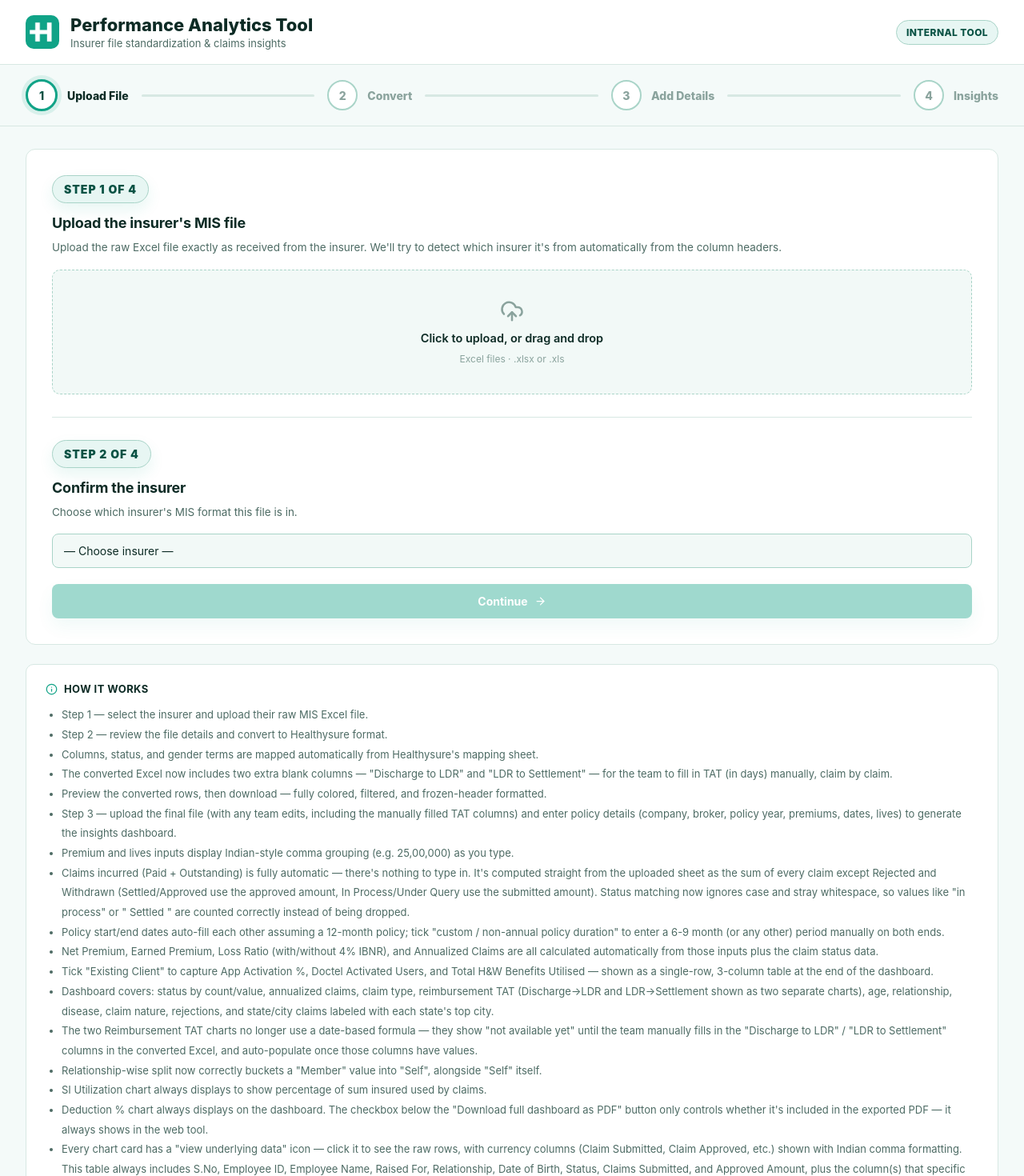
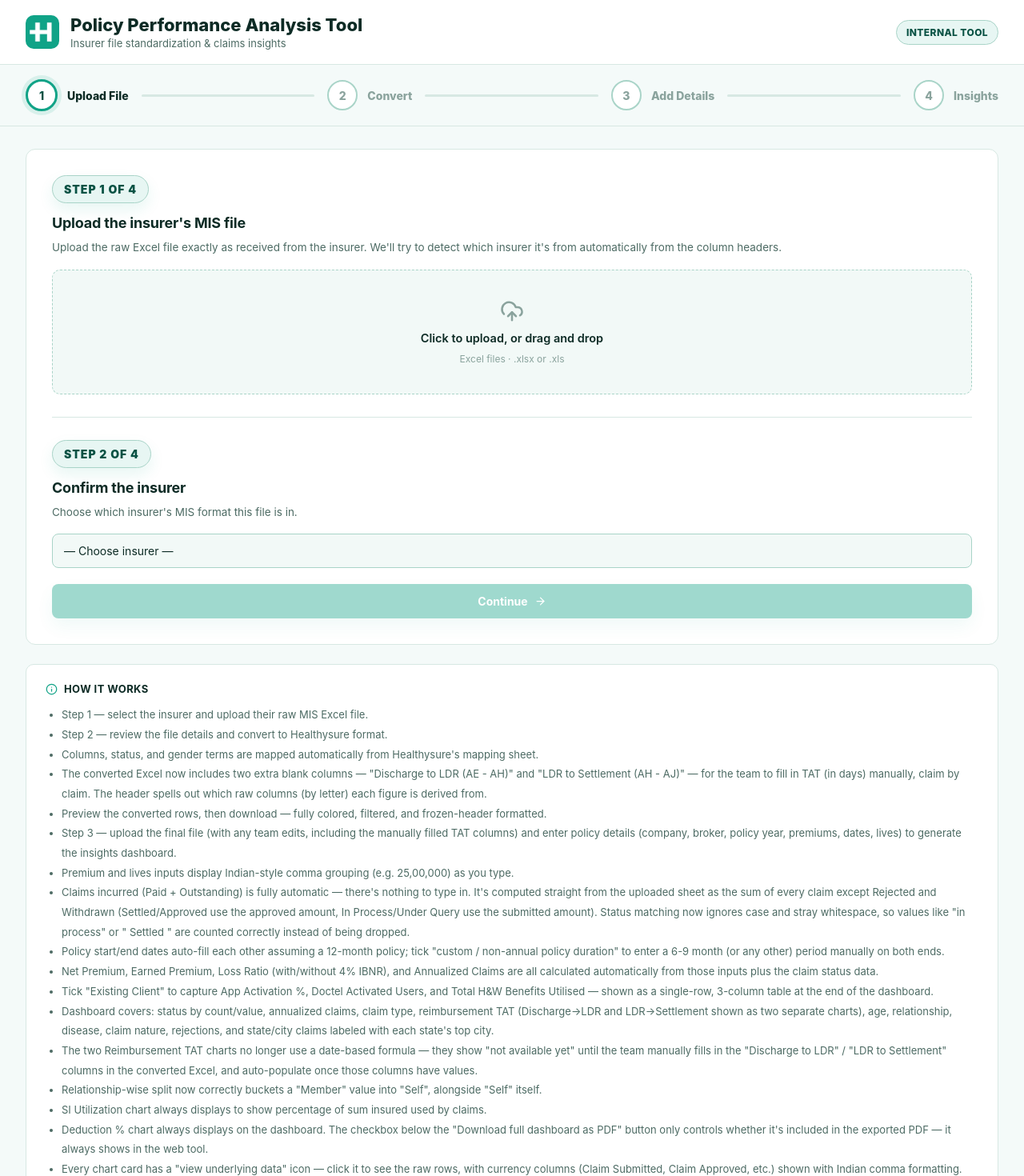
Before and after one commit to mahajan022/Policy-Performace-react-tool, a React (Create React App) app: page / in a window 1280 px wide. Shown: the top 1470 px of the page at 80% size. Built offline with nearby package versions, Linux system fonts and the light colour scheme; what @svg-maps/india would draw is missing.

Commit message:
Ai seo add and changes

```diff
--- a/public/index.html
+++ b/public/index.html
@@ -24,7 +24,7 @@
       work correctly both with client-side routing and a non-root public URL.
       Learn how to configure a non-root public URL by running `npm run build`.
     -->
-    <title>Performance Analtics tool</title>
+    <title>Policy Performance Analysis Tool</title>
   </head>
   <body>
     <noscript>You need to enable JavaScript to run this app.</noscript>
--- a/src/MIS_Converter_Advanced.jsx
+++ b/src/MIS_Converter_Advanced.jsx
@@ -889,7 +889,7 @@
 
 // ============================================================================
 // COMMON UNDERLYING-DATA COLUMNS
-// These 9 columns must ALWAYS appear (in this fixed order, first) in the
+// These columns must ALWAYS appear (in this fixed order, first) in the
 // "view underlying data" table for every chart, in addition to whatever
 // columns that specific chart depends on.
 // ============================================================================
@@ -900,10 +900,24 @@
   'Insured Person',
   'benef_relation',
   'dob / age',
+  'Date of Discharge',
   'Status',
   'Claim Submitted',
   'Claim Approved'
 ];
+
+// ============================================================================
+// COLUMN HEADER LABEL OVERRIDES — display-only text shown in the exported
+// Healthysure Excel header row. The underlying data KEY stays the plain
+// column name (e.g. "Discharge to LDR") everywhere else in the app (row
+// objects, chart lookups, insightsColumns, etc.) — only the header text
+// shown in row 1 of the downloaded workbook is changed, to make the formula
+// each TAT column represents explicit for whoever fills it in.
+// ============================================================================
+const COLUMN_HEADER_LABELS = {
+  'Discharge to LDR': 'Discharge to LDR (AE - AH)',
+  'LDR to Settlement': 'LDR to Settlement (AH - AJ)'
+};
 
 // ============================================================================
 // CLAIMS INCURRED (PAID + OUTSTANDING) — AUTO-COMPUTED, NOT A MANUAL INPUT
@@ -1998,11 +2012,18 @@
       const wb = new ExcelJS.Workbook();
       const ws = wb.addWorksheet('Healthysure MIS');
 
-      ws.columns = outputColumns.map(col => ({
-        header: col,
-        key: col,
-        width: Math.max(col.length + 4, 14)
-      }));
+      // Header text is overridden for the two TAT columns via
+      // COLUMN_HEADER_LABELS so the sheet spells out which raw columns each
+      // TAT figure is derived from (e.g. "Discharge to LDR (AE - AH)"),
+      // while the underlying row key stays the plain column name.
+      ws.columns = outputColumns.map(col => {
+        const headerLabel = COLUMN_HEADER_LABELS[col] || col;
+        return {
+          header: headerLabel,
+          key: col,
+          width: Math.max(headerLabel.length + 4, 14)
+        };
+      });
 
       rows.forEach(r => ws.addRow(r));
 
@@ -2310,7 +2331,7 @@
           <div style={styles.brandRow}>
             <img src="/logo.jpeg" alt="Healthysure" style={styles.logo} />
             <div>
-              <h1 style={styles.title}>Performance Analytics Tool</h1>
+              <h1 style={styles.title}>Policy Performance Analysis Tool</h1>
               <p style={styles.subtitle}>Insurer file standardization &amp; claims insights</p>
             </div>
           </div>
@@ -2512,7 +2533,7 @@
                   <thead>
                     <tr>
                       {outputColumns.map(col => (
-                        <th key={col} style={styles.previewHeaderCell}>{col}</th>
+                        <th key={col} style={styles.previewHeaderCell}>{COLUMN_HEADER_LABELS[col] || col}</th>
                       ))}
                     </tr>
                   </thead>
@@ -3264,7 +3285,7 @@
             <li>Step 1 — select the insurer and upload their raw MIS Excel file.</li>
             <li>Step 2 — review the file details and convert to Healthysure format.</li>
             <li>Columns, status, and gender terms are mapped automatically from Healthysure's mapping sheet.</li>
-            <li>The converted Excel now includes two extra blank columns — "Discharge to LDR" and "LDR to Settlement" — for the team to fill in TAT (in days) manually, claim by claim.</li>
+            <li>The converted Excel now includes two extra blank columns — "Discharge to LDR (AE - AH)" and "LDR to Settlement (AH - AJ)" — for the team to fill in TAT (in days) manually, claim by claim. The header spells out which raw columns (by letter) each figure is derived from.</li>
             <li>Preview the converted rows, then download — fully colored, filtered, and frozen-header formatted.</li>
             <li>Step 3 — upload the final file (with any team edits, including the manually filled TAT columns) and enter policy details (company, broker, policy year, premiums, dates, lives) to generate the insights dashboard.</li>
             <li>Premium and lives inputs display Indian-style comma grouping (e.g. 25,00,000) as you type.</li>
@@ -3277,7 +3298,7 @@
             <li>Relationship-wise split now correctly buckets a "Member" value into "Self", alongside "Self" itself.</li>
             <li>SI Utilization chart always displays to show percentage of sum insured used by claims.</li>
             <li>Deduction % chart always displays on the dashboard. The checkbox below the "Download full dashboard as PDF" button only controls whether it's included in the exported PDF — it always shows in the web tool.</li>
-            <li>Every chart card has a "view underlying data" icon — click it to see the raw rows, with currency columns (Claim Submitted, Claim Approved, etc.) shown with Indian comma formatting. This table always includes S.No, Employee ID, Employee Name, Raised For, Relationship, Date of Birth, Status, Claims Submitted, and Approved Amount, plus the column(s) that specific chart depends on.</li>
+            <li>Every chart card has a "view underlying data" icon — click it to see the raw rows, with currency columns (Claim Submitted, Claim Approved, etc.) shown with Indian comma formatting. This table always includes Sr No, Employee ID, Name of Employee, Insured Person, Relationship, Date of Birth/Age, Date of Discharge, Status, Claim Submitted, and Claim Approved, plus the column(s) that specific chart depends on.</li>
             <li>Every chart card also has a copy icon — click it to copy that chart as a PNG straight to your clipboard.</li>
             <li>Click "Download full dashboard as PDF" to save the entire dashboard as a margined, multi-page PDF file.</li>
           </ul>
```
